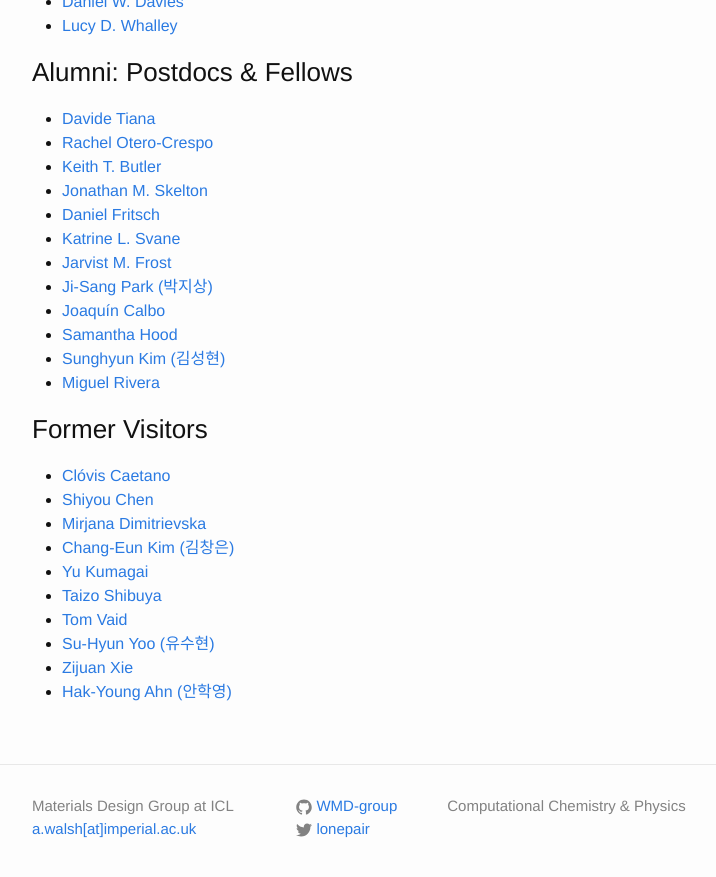
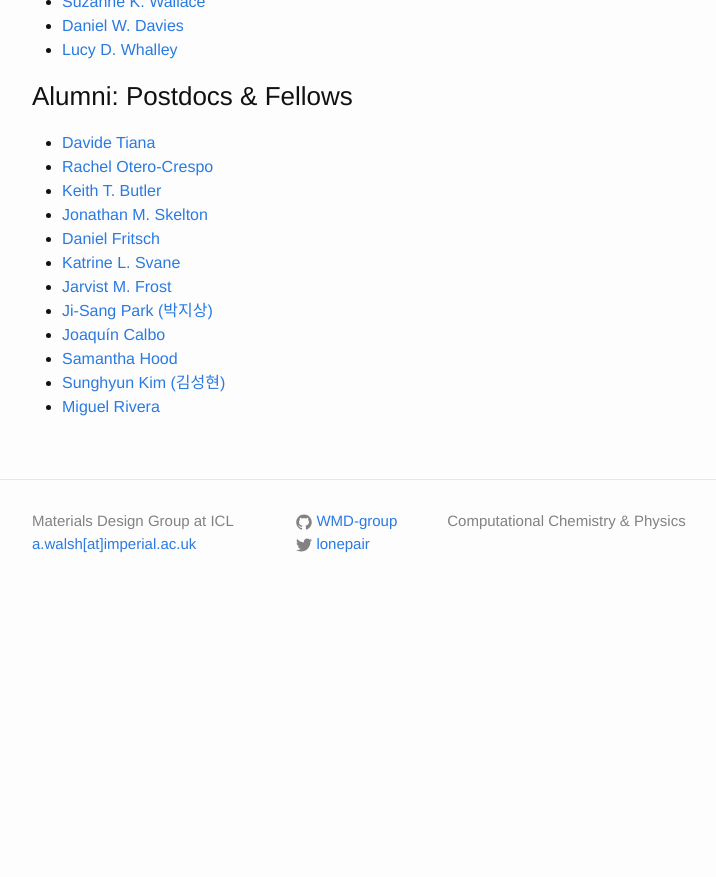
Before and after one commit to WMD-group/WMD-group.github.io, a Jekyll site: the page built from b_group.md, in a window 1280 px wide and 900 px high, scrolled down 1835 px. Shown: the top 877 px of the window, without its empty margins (238-954 px from the left). Built offline with Jekyll 4.4.1, drawn with Linux system fonts in a browser that asks for light colours; after the commit the page ends 2450 px from its top, so only the background shows below that.

Commit message:
Update b_group.md
June updates

```diff
--- a/b_group.md
+++ b/b_group.md
@@ -67,15 +68,3 @@ metal oxides, chalcogenides, halides, and metal-organic frameworks.
 - [Samantha Hood](https://scholar.google.co.uk/citations?user=1I0WjV8AAAAJ&hl=en&oi=ao)
 - [Sunghyun Kim (김성현)](https://scholar.google.co.uk/citations?user=v438vEAAAAAJ&hl=en)
 - [Miguel Rivera](https://scholar.google.co.uk/citations?user=jKqXsfAAAAAJ&hl=en)
-
-### Former Visitors
-- [Clóvis Caetano](http://www.bv.fapesp.br/pt/pesquisador/34209/clovis-caetano/)
-- [Shiyou Chen](https://scholar.google.co.uk/citations?user=ZGmDGb0AAAAJ&hl=en)
-- [Mirjana Dimitrievska](https://scholar.google.co.uk/citations?user=ytV8eIQAAAAJ&hl=en)
-- [Chang-Eun Kim (김창은)](https://scholar.google.co.uk/citations?user=20AziH8AAAAJ&hl=en)
-- [Yu Kumagai](https://scholar.google.co.uk/citations?user=xST4MSEAAAAJ&hl=en&oi=ao)
-- [Taizo Shibuya](https://scholar.google.com/citations?user=CGWpbEwAAAAJ&hl=ja)
-- [Tom Vaid](https://scholar.google.com/citations?user=c_2f970AAAAJ&hl=en)
-- [Su-Hyun Yoo (유수현)](https://scholar.google.co.uk/citations?user=VhIOTvcAAAAJ&hl=en)
-- [Zijuan Xie](https://scholar.google.co.uk/citations?user=YXVgU-IAAAAJ&hl=en&oi=ao)
-- [Hak-Young Ahn (안학영)](https://scholar.google.com/citations?user=IbEaXXEAAAAJ&hl=ko)
```
Also changed, not shown: other parts of b_group.md (+1 -0 lines).
